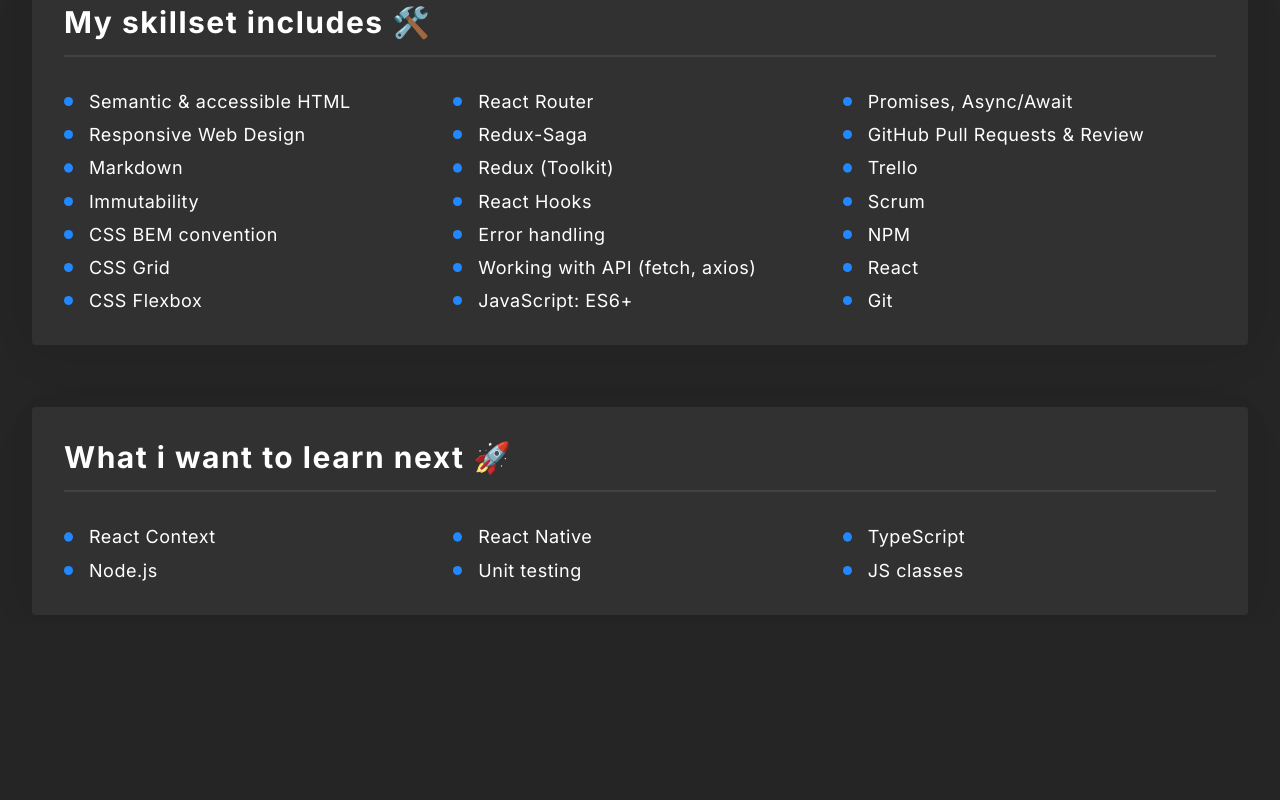
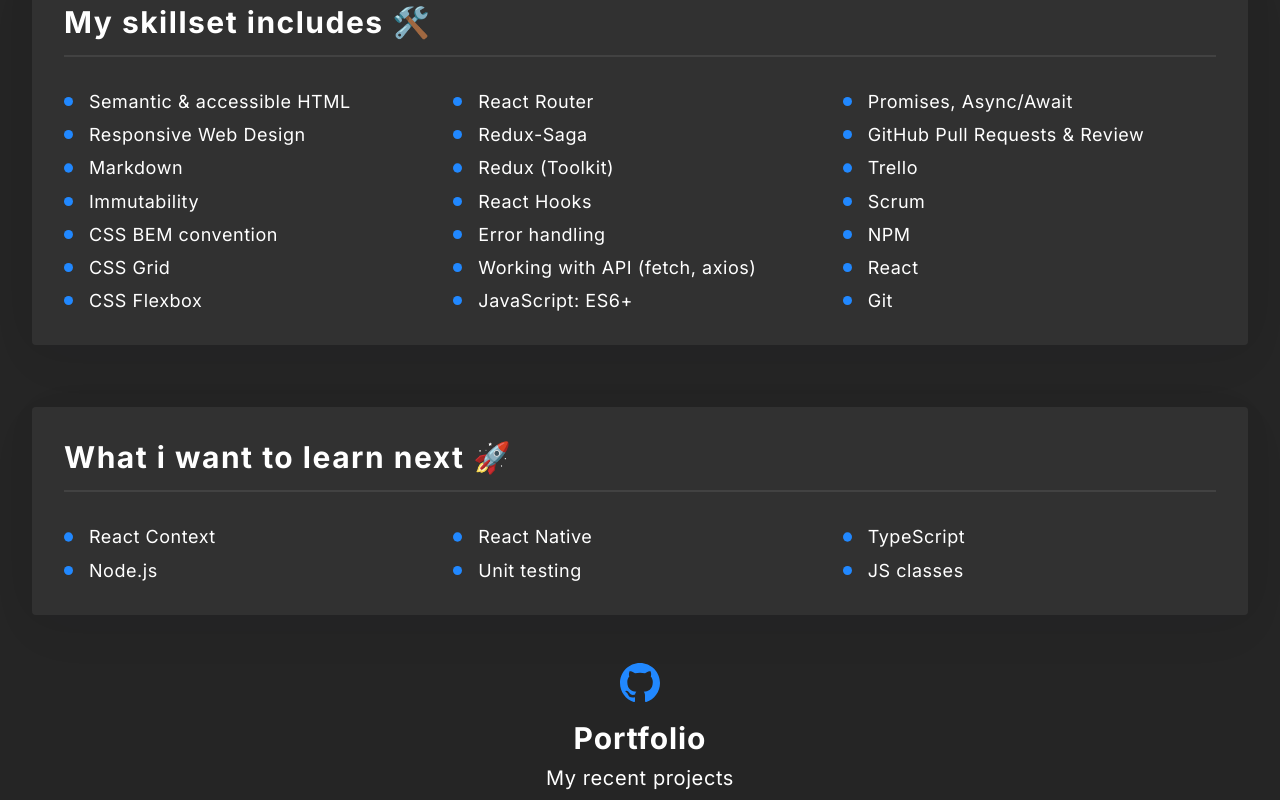
Before and after one commit to Monsy99/monsy99.github.io, a React (Create React App) app: page / in a window 1280 px wide. Shown: the part 610-1410 px from the top of the page. Before the commit the page ends 1233 px from the top, so only its background shows below. Built offline with nearby package versions, Linux system fonts and the light colour scheme.

Commit message:
added Projects component to App render

```diff
--- a/src/App.js
+++ b/src/App.js
@@ -2,6 +2,7 @@
 import theme from "./theme";
 import Homepage from "./Homepage";
 import { GlobalStyle } from "./GlobalStyle";
+import Projects from "./Homepage/Projects";
 
 function App() {
   return (
@@ -9,6 +10,7 @@
       <ThemeProvider theme={theme}>
         <GlobalStyle />
         <Homepage></Homepage>
+        <Projects></Projects>
       </ThemeProvider>
     </div>
   );
```
